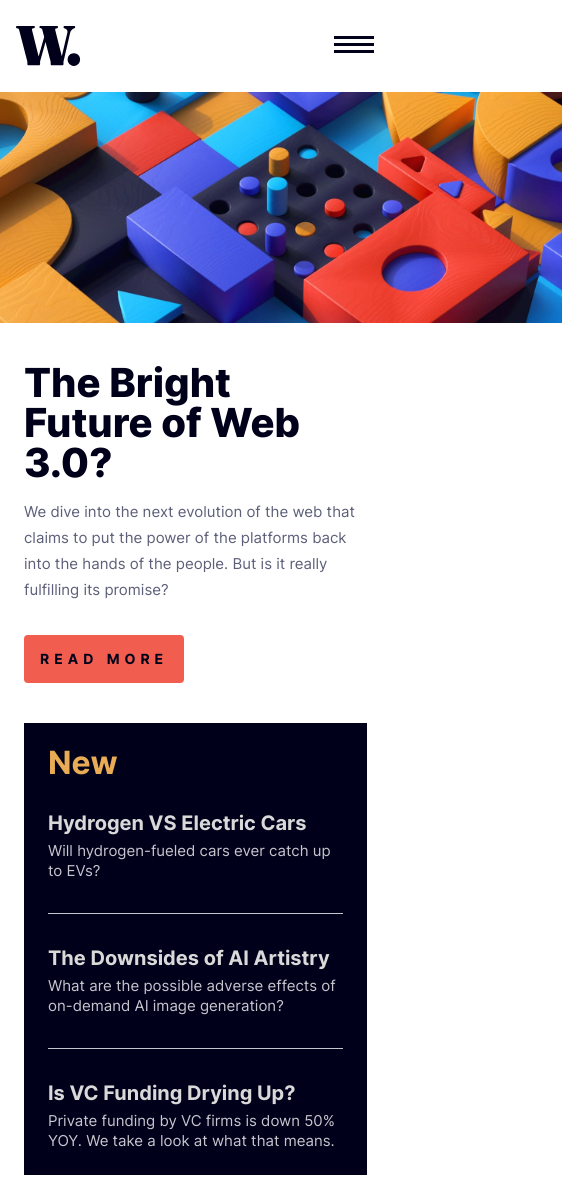
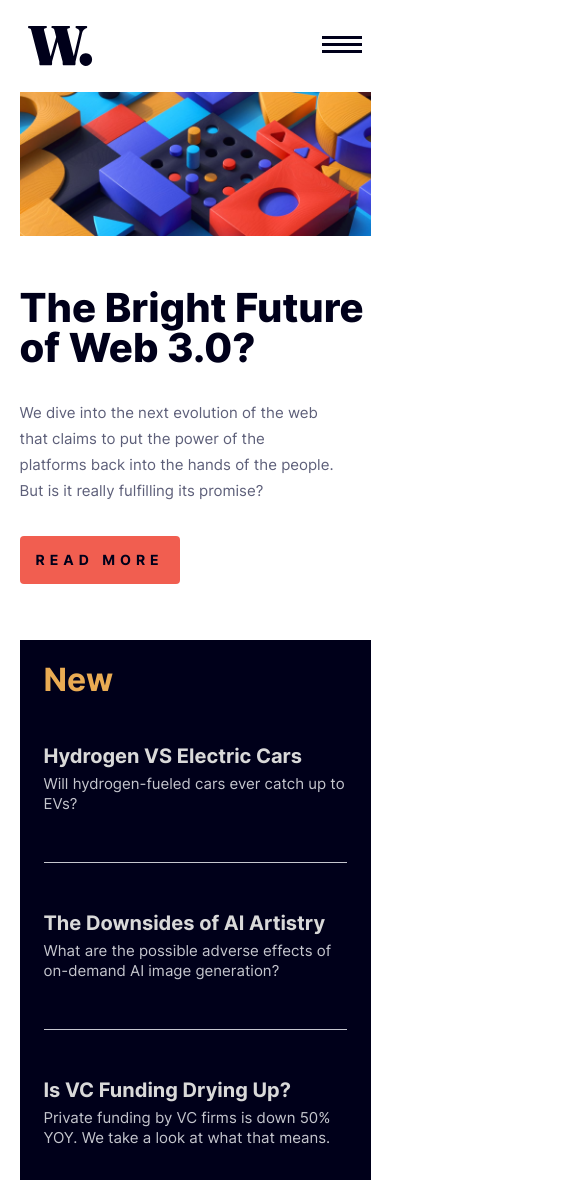
Before and after one commit to CoderAlchemy24/frm-news-page, a plain HTML site: page index.html in a window 390 px wide. Shown: the top 1180 px of the page, 562 px wide, since content can reach past the window. Drawn offline with Linux system fonts and the light colour scheme.

Commit message:
style corrections

```diff
--- a/style.css
+++ b/style.css
@@ -210,7 +210,7 @@ main{
     box-sizing: border-box;
     font-family: 'Inter-ExtraBold', sans-serif;
     font-size: var(--font-size-preset-1);
-    line-height: var(--var-spacing-800);
+    line-height: var(--line-height-preset-1);
     letter-spacing: var(--letter-spacing-preset-1);
     color: var(--color-very-dark-blue);
 
@@ -417,11 +417,11 @@ button:hover{
     top: 0;
     right: 0;
     width:   40%;
-    height: 60vh;
+    height: 18rem;
     background-color: rgb(255,255, 255);
     color:var(--color-very-dark-blue);
     padding: var(--var-spacing-300);
-    box-shadow: 0 0 10px rgba(0,0,0, 0.1);
+    box-shadow: 1px 1px 10px rgba(0,0,0, 0.2);
     border-radius: 0.5rem;
     z-index: 10;
 }
@@ -474,11 +474,13 @@ button:hover{
     display: block;
 }
 
-@media screen and (max-width: 48rem) {
+@media screen and (max-width: 50rem) {
 
     .hamburger-icon{
         cursor: pointer;
-        display: inline;;
+        display: inline;
+
+
     }
 
     header:focus{
@@ -489,7 +491,7 @@ button:hover{
 
     header{
         height: 1.75rem;
-        width: 598px;
+        width:94%;
         display: flex;
         flex-direction: row;
         justify-content: space-between;
@@ -505,144 +507,82 @@ button:hover{
     .hamburger-icon{
     display: block;
   }
+
 main{
-        width: 100%;
-        margin: 1rem auto;
-        display: flex;
-        flex-direction: column;
-        gap: var(--var-spacing-200);
-    }
-    section {
-        width: 100%;
-        grid:auto;
-    }
-
-    .section-1{
-
-        grid-row: 1 / 2;
-        display: flex;
-        flex-direction: column;
-        align-items: center;
-        justify-content: center;
-    }
-
-    .section-1 img{
-
-
-        width: 35.125rem;
 
     display: flex;
     flex-direction: column;
-        align-items: flex-start;
-        justify-content: center;
-        margin: 0 auto;
-
-
-        object-fit: contain;
 }
 
 .section-2{
+    width: 100%;
+    display: flex;
+    flex-direction: column;
+    justify-content: flex-start;
+    align-items: flex-start;
+    gap: 2rem;
+}
 
-        grid-row: 2 / 3;
+.section-2 h1{
+  width: 100%;
+}
 
-        display: block;
+
+   .section-2 article{
+    display: flex;
     flex-direction: column;
     justify-content: center;
     align-items: flex-start;
     width: 100%;
-        padding: var(--var-spacing-300);
-        gap: var(--var-spacing-300);
+    gap: 2rem;
 
+    margin-left:0;
+    padding-left:0;
+
+   }
+  .section-2 article p, button{
+    margin-left:0;
 
   }
 
-    .section-2-title {
-        width: 100%;
 
-        font-family: 'Inter-ExtraBold', sans-serif;
+   .section-3 {
+    width:100%;
+    margin: 3rem auto;
+    flex-direction: column;;
+    align-items: flex-start;
+    gap: 1rem;
+    padding-bottom: 2rem;
+    margin: 2rem auto;
+   }
+
+
+   .section-4 {
+    width:100%;
+    margin: 1rem auto;
+    flex-direction: column;;
+    align-items: flex-start;
+    gap: 1rem;
+   }
+}
+
+@media screen and (max-width: 37.5rem) {
+.section-1 img{
+    src:url('./assets/images/image-web-3-mobile.jpg');
+  }
+
+  .section-2-title{
+    font-family: 'Inter-ExtraBold', 'sans-serif';
     font-size: var(--font-size-preset-2);
     line-height: var(--line-height-preset-2);
     letter-spacing: var(--letter-spacing-preset-2);
-        color: var(--color-very-dark-blue);
-
-  }
-  .section-2 article {
-        width: 100%;
-        margin-left: 0;
-        padding-left: 0%;
-
-  }
-  .section-2-text {
-
-      width: 100%;
-      margin:1rem 0 0rem;
-
-        padding-left: 0%;
-  }
-   button{
-     width: auto;
-     margin: 0 0;
-
   }
 
-    .section-3{
-      width: 92%;
-      grid: 3 / 4;
-      display: flex;
-      flex-direction: column;
-      justify-content: center;
-      align-items: flex-start;
-      min-height: 200px;
-
-      padding: var(--var-spacing-300);
-
+  .navigation-mobile{
+    height: 18rem;
   }
 
-    .section-4{
-
-        width: 88%;
-        grid-row: 4 / 5;
-        margin: 14rem 2rem;
-        display: flex;
-        flex-direction: column;
-        justify-content:center;
-        align-items: flex-start;
-        gap: var(--var-spacing-300);
-
-    }
-
-    .section-4-article{
-        margin-bottom: 1rem;
+  .article-text-container{
+    margin-top: 0.5rem;
   }
 }
-
-@media screen and (max-width: 30rem) {
-
-  header{
-    height: 1.75rem;
-    width:auto;
-  }
-
-   header nav{
-        display:none;
-    }
-
-    .hamburger-icon{
-    display: block;
-  }
-
-  main{
-    width: 100%;
-    margin: 0 auto;
-  }
-
-  .section-1 img{
-    src: url('./assets/images/image-web-3-mobile.jpg')
-  }
-
-
-  .section-3{
-    width: 88%;
-  }
-
-}
```
Lines whose indentation alone changed are shown as unchanged.
